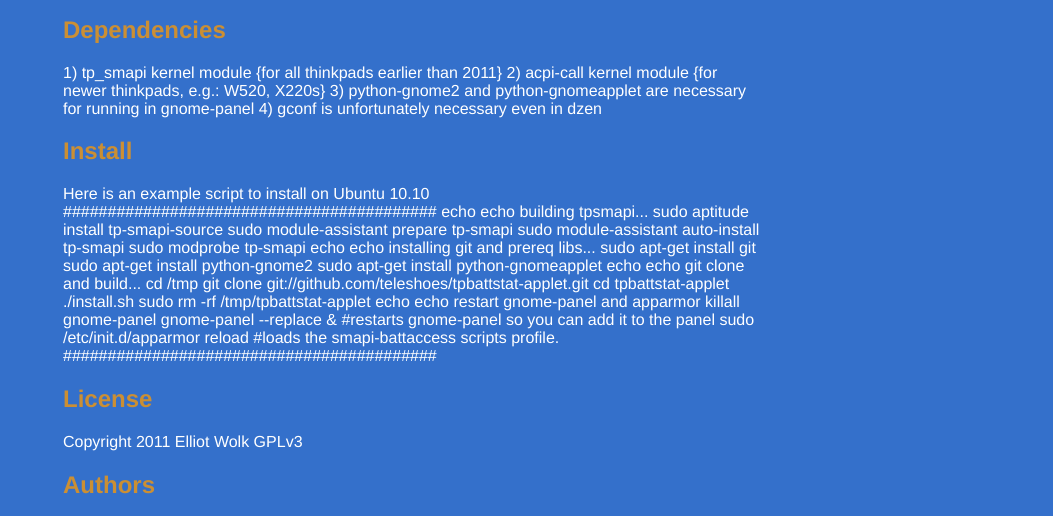
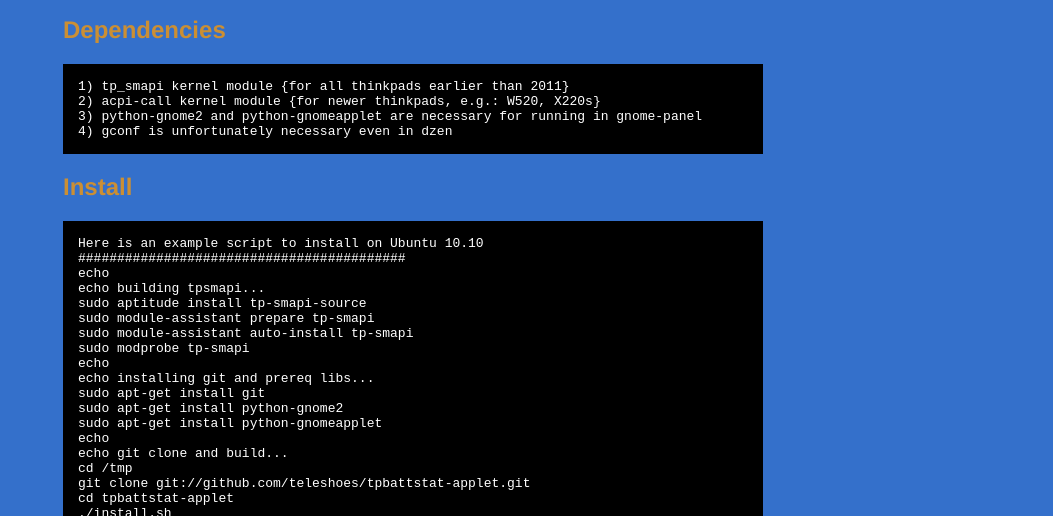
Before and after one commit to teleshoes/tpbattstat-applet, a plain HTML site: page index.html in a window 1280 px wide. Shown: the part 303-819 px from the top of the page, without its empty margins (227-1280 px from the left). Drawn offline with Linux system fonts and the light colour scheme.

Commit message:
made the blocks pre

```diff
--- a/index.html
+++ b/index.html
@@ -55,15 +55,18 @@
 
 
       <h2>Dependencies</h2>
-      <p>1) tp_smapi kernel module {for all thinkpads earlier than 2011}
+      <pre>
+1) tp_smapi kernel module {for all thinkpads earlier than 2011}
 2) acpi-call kernel module {for newer thinkpads, e.g.: W520, X220s}
 3) python-gnome2 and python-gnomeapplet are necessary for running in gnome-panel
-4) gconf is unfortunately necessary even in dzen</p>
+4) gconf is unfortunately necessary even in dzen
+</pre>
 
 
 
       <h2>Install</h2>
-      <p>Here is an example script to install on Ubuntu 10.10
+      <pre>
+Here is an example script to install on Ubuntu 10.10
 ##########################################
 echo
 echo building tpsmapi...
@@ -89,7 +92,7 @@ killall gnome-panel
 gnome-panel --replace & #restarts gnome-panel so you can add it to the panel
 sudo /etc/init.d/apparmor reload #loads the smapi-battaccess scripts profile.
 ##########################################
-</p>
+</pre>
 
 
 
```
